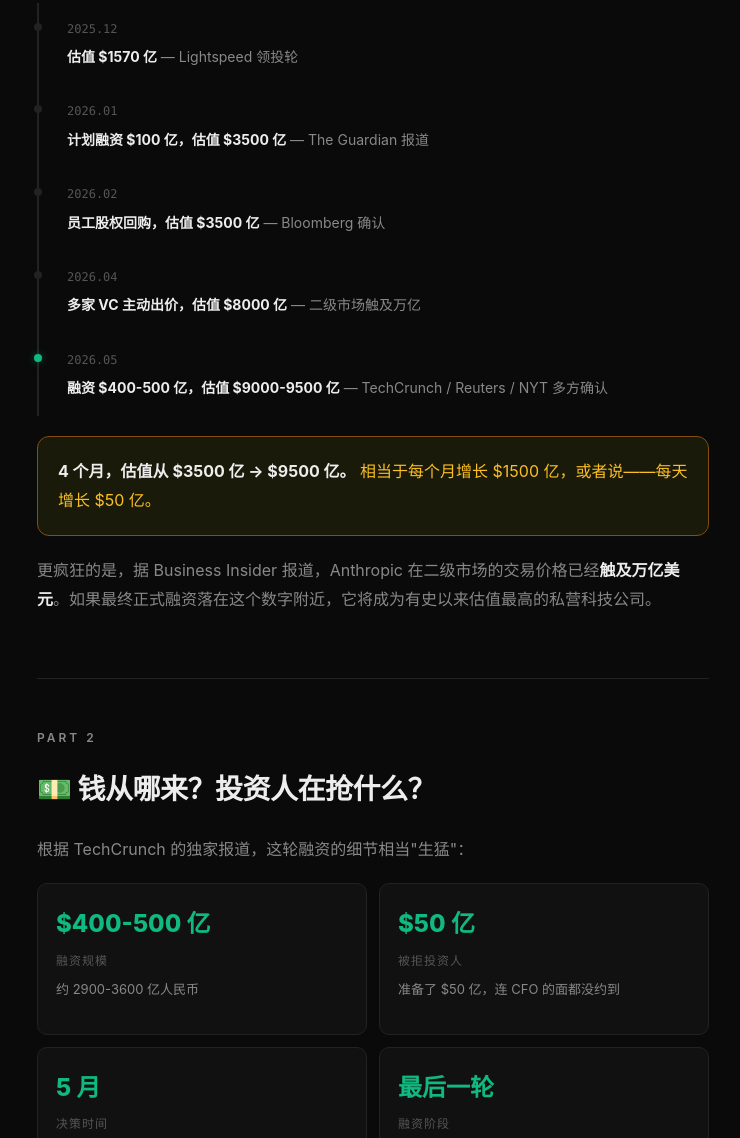
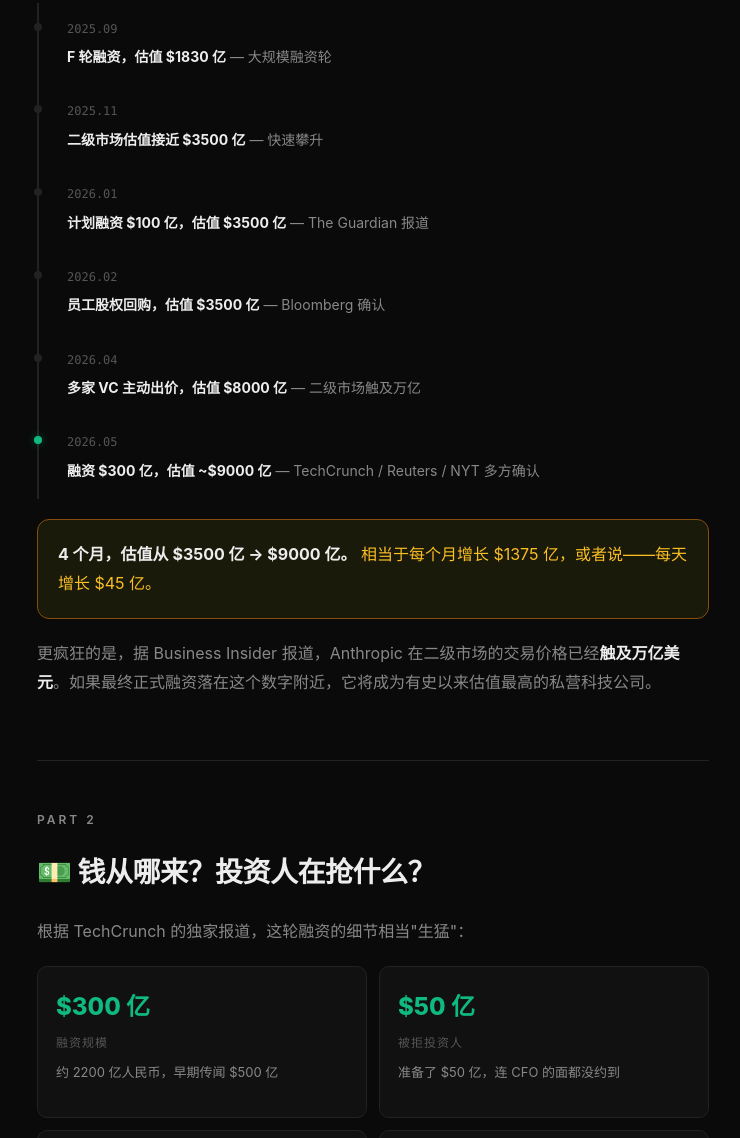
Before and after one commit to guangyang1206/ai-articles, a plain HTML site: page content/2026-05-17_anthropic-900b-valuation/article-full.html in a window 1280 px wide. Shown: the part 653-1791 px from the top of the page, without its empty margins (267-1007 px from the left). Drawn offline with Linux system fonts and the light colour scheme.

Commit message:
fix: correct factual errors in article-full.html (same 3 data points)

```diff
--- a/content/2026-05-17_anthropic-900b-valuation/article-full.html
+++ b/content/2026-05-17_anthropic-900b-valuation/article-full.html
@@ -423,8 +423,12 @@
 
   <ul class="timeline">
     <li>
-      <span class="date">2025.12</span>
-      <strong>估值 $1570 亿</strong> — Lightspeed 领投轮
+      <span class="date">2025.09</span>
+      <strong>F 轮融资，估值 $1830 亿</strong> — 大规模融资轮
+    </li>
+    <li>
+      <span class="date">2025.11</span>
+      <strong>二级市场估值接近 $3500 亿</strong> — 快速攀升
     </li>
     <li>
       <span class="date">2026.01</span>
@@ -440,12 +444,12 @@
     </li>
     <li>
       <span class="date">2026.05</span>
-      <strong>融资 $400-500 亿，估值 $9000-9500 亿</strong> — TechCrunch / Reuters / NYT 多方确认
+      <strong>融资 $300 亿，估值 ~$9000 亿</strong> — TechCrunch / Reuters / NYT 多方确认
     </li>
   </ul>
 
   <div class="alert">
-    <p><strong>4 个月，估值从 $3500 亿 → $9500 亿。</strong> 相当于每个月增长 $1500 亿，或者说——每天增长 $50 亿。</p>
+    <p><strong>4 个月，估值从 $3500 亿 → $9000 亿。</strong> 相当于每个月增长 $1375 亿，或者说——每天增长 $45 亿。</p>
   </div>
 
   <p>更疯狂的是，据 Business Insider 报道，Anthropic 在二级市场的交易价格已经<strong>触及万亿美元</strong>。如果最终正式融资落在这个数字附近，它将成为有史以来估值最高的私营科技公司。</p>
@@ -460,9 +464,9 @@
 
   <div class="metric-grid">
     <div class="metric-card">
-      <p class="value">$400-500 亿</p>
+      <p class="value">$300 亿</p>
       <p class="label">融资规模</p>
-      <p class="desc">约 2900-3600 亿人民币</p>
+      <p class="desc">约 2200 亿人民币，早期传闻 $500 亿</p>
     </div>
     <div class="metric-card">
       <p class="value">$50 亿</p>
@@ -516,7 +520,7 @@
     <tr><th></th><th style="color:var(--accent)">Anthropic</th><th>OpenAI</th></tr>
     <tr><td><strong>核心叙事</strong></td><td>安全 + 企业工具</td><td>通用 AGI + 消费级</td></tr>
     <tr><td><strong>主要收入</strong></td><td>Claude Code / API</td><td>ChatGPT 订阅 + 广告</td></tr>
-    <tr><td><strong>最新估值</strong></td><td style="color:var(--accent);font-weight:700">$9000-9500 亿</td><td>$8520 亿</td></tr>
+    <tr><td><strong>最新估值</strong></td><td style="color:var(--accent);font-weight:700">~$9000 亿</td><td>$8520 亿</td></tr>
     <tr><td><strong>营收增速</strong></td><td>~4x（半年）</td><td>~2x（年度）</td></tr>
     <tr><td><strong>公司架构</strong></td><td>公益公司（PBC）</td><td>转营利性（争议中）</td></tr>
     <tr><td><strong>IPO 节奏</strong></td><td>最后一轮私募</td><td>筹备中，目标万亿</td></tr>
@@ -549,11 +553,11 @@
   <table>
     <tr><th>公司</th><th>估值/市值</th><th>营收</th><th>倍数</th></tr>
     <tr><td><strong>Anthropic</strong></td><td style="color:var(--accent)">$9000 亿</td><td>$300 亿 ARR</td><td><strong>30x</strong></td></tr>
-    <tr><td>OpenAI</td><td>$8520 亿</td><td>~$160 亿 ARR</td><td>~53x</td></tr>
+    <tr><td>OpenAI</td><td>$8520 亿</td><td>~$240 亿 ARR</td><td>~35x</td></tr>
     <tr><td>NVIDIA</td><td>~$3 万亿</td><td>~$1300 亿</td><td>~23x</td></tr>
   </table>
 
-  <p>30x 营收倍数，在传统 SaaS 里算贵，但在 AI 赛道里其实<strong>比 OpenAI 便宜近一半</strong>。</p>
+  <p>30x 营收倍数，在传统 SaaS 里算贵，但在 AI 赛道里<strong>反而比 OpenAI 的 ~35x 更"便宜"</strong>。</p>
 
   <div class="bull-bear">
     <div class="bull">
@@ -599,7 +603,7 @@
 <section class="summary">
   <h2>📌 总结</h2>
   <ul class="summary-list">
-    <li><span class="idx">1</span> Anthropic 估值 4 个月翻 3 倍，从 $3500 亿飙升至 $9000-9500 亿，正式超越 OpenAI</li>
+    <li><span class="idx">1</span> Anthropic 估值 4 个月翻近 3 倍，从 $3500 亿飙升至 ~$9000 亿，正式超越 OpenAI</li>
     <li><span class="idx">2</span> 真正的增长引擎是 Claude Code 和企业级 AI 工具，不是聊天订阅</li>
     <li><span class="idx">3</span> Anthropic 走"生产力变现"路线（帮企业写代码），OpenAI 走"流量变现"路线（ChatGPT + 广告）</li>
     <li><span class="idx">4</span> 30x 营收倍数在 AI 赛道不算离谱，但万亿估值的可持续性仍有争议</li>
```
